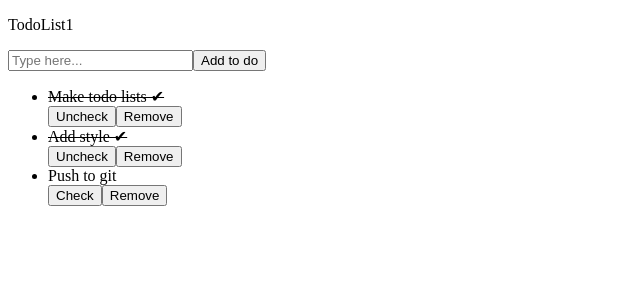
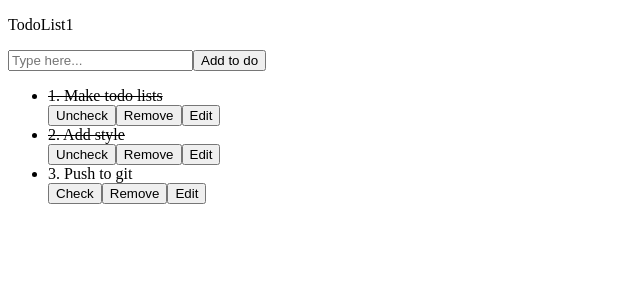
Before and after one commit to noy2/todolist-react, a React (Create React App) app: page / in a window 1280 px wide. Shown: the top 300 px of the page, without its empty margins (0-640 px from the left). Built offline with nearby package versions, Linux system fonts and the light colour scheme.

Commit message:
Add: 수정 기능 구현

```diff
--- a/src/TodoList.js
+++ b/src/TodoList.js
@@ -6,18 +6,21 @@ export default function TodoList() {
   const [todos, setTodos] = useState([
     {
       id: 1,
-      text: 'Make todo lists',
+      text: "1. Make todo lists",
       checked: true,
+      edit: false,
     },
     {
       id: 2,
-      text: 'Add style',
+      text: "2. Add style",
       checked: true,
+      edit: false,
     },
     {
       id: 3,
-      text: 'Push to git',
+      text: "3. Push to git",
       checked: false,
+      edit: false,
     },
   ]);
 
@@ -25,7 +28,6 @@ export default function TodoList() {
 
   const handleChange = (event) => {
     setText(event.target.value);
-    console.log(event.target.value);
   };
 
   const nextId = useRef(4);
@@ -33,12 +35,13 @@ export default function TodoList() {
     const data = {
       id: nextId.current,
       text,
-      checked: false
+      checked: false,
+      edit: false,
     };
     nextId.current += 1;
     setTodos([...todos, data]);
     setText("");
-  }
+  };
 
   const onChange = (id) => {
     setTodos(
@@ -46,18 +49,47 @@ export default function TodoList() {
         return todo.id === id ? { ...todo, checked: !todo.checked } : todo;
       })
     );
-  }
+  };
 
   const onRemove = (id) => {
     return setTodos(todos.filter((todo) => todo.id !== id));
-  }
+  };
+
+  const [newText, setNewText] = useState("");
+
+  const onClickEdit = (id) => {
+    setNewText(todos[id - 1].text);
+    setTodos(
+      todos.map((todo) => {
+        return todo.id === id
+          ? { ...todo, text: newText, edit: !todo.edit }
+          : todo;
+      })
+    );
+  };
+
+  const onChangeEditInput = (e) => {
+    setNewText(e.target.value);
+  };
 
   return (
     <div>
-      <TodoListAddItem onCreate={onCreate} text={text} handleChange={handleChange} />
-      <ul className='TodoList'>
+      <TodoListAddItem
+        onCreate={onCreate}
+        text={text}
+        handleChange={handleChange}
+      />
+      <ul className="TodoList">
         {todos.map((todo) => (
-          <TodoListItem todo={todo} key={todo.id} onChange={onChange} onRemove={onRemove}/>
+          <TodoListItem
+            todo={todo}
+            key={todo.id}
+            onChange={onChange}
+            onRemove={onRemove}
+            onClickEdit={onClickEdit}
+            onChangeEditInput={onChangeEditInput}
+            newText={newText}
+          />
         ))}
       </ul>
     </div>
--- a/src/TodoListItem.js
+++ b/src/TodoListItem.js
@@ -1,20 +1,39 @@
-export default function TodoListItem({ todo, onChange, onRemove }) {
-  const { id, text, checked } = todo;
+export default function TodoListItem({
+  todo,
+  onChange,
+  onRemove,
+  onClickEdit,
+  onChangeEditInput,
+  newText,
+}) {
+  const { id, text, checked, edit } = todo;
   return (
-    <li className='TodoListItem'>
-      <div className='aa'>
-        {/* {checked === true ? <p>checked</p> : <p>In list</p>} */}
-        <div className='text'>{checked ? (
-          <del>{text + ' ✔'}</del>
-        ):(
-          <div>{text}</div>
-        )}</div>
-        <button className='checkButton' onClick={() => onChange(id)}>{checked ? (
-          'Uncheck'
-        ):(
-          'Check'
-        )}</button>
-        <button className="removeButton" onClick={() => onRemove(id)}>Remove</button>
+    <li className="TodoListItem">
+      <div className="aa">
+        {edit ? (
+          <div>
+            <input onChange={onChangeEditInput} value={newText} />
+          </div>
+        ) : (
+          <div className="text">
+            {checked ? (
+              <div>
+                <del>{text}</del>
+              </div>
+            ) : (
+              <div>{text}</div>
+            )}
+          </div>
+        )}
+        <button className="checkButton" onClick={() => onChange(id)}>
+          {checked ? "Uncheck" : "Check"}
+        </button>
+        <button className="removeButton" onClick={() => onRemove(id)}>
+          Remove
+        </button>
+        <button className="editButton" onClick={() => onClickEdit(id)}>
+          {edit ? <div>Save</div> : <div>Edit</div>}
+        </button>
       </div>
     </li>
   );
```
